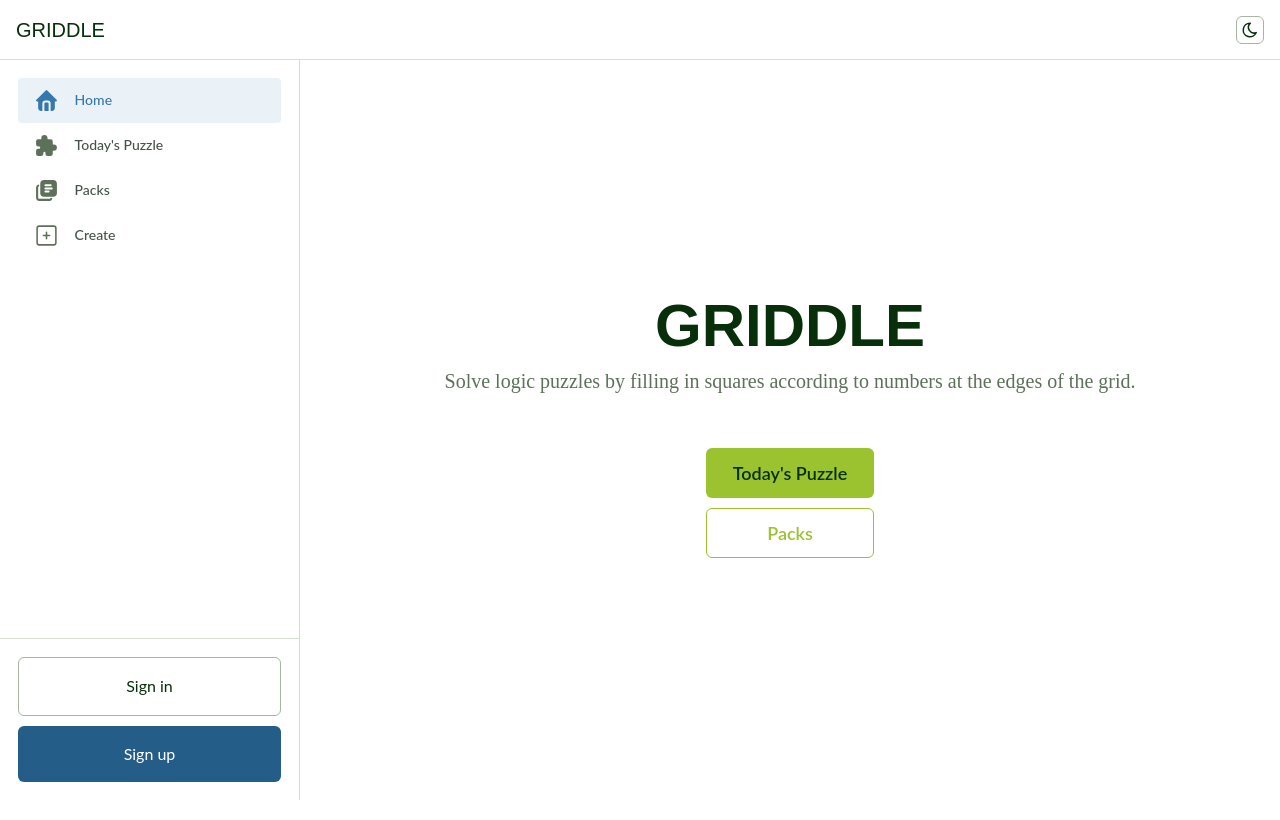
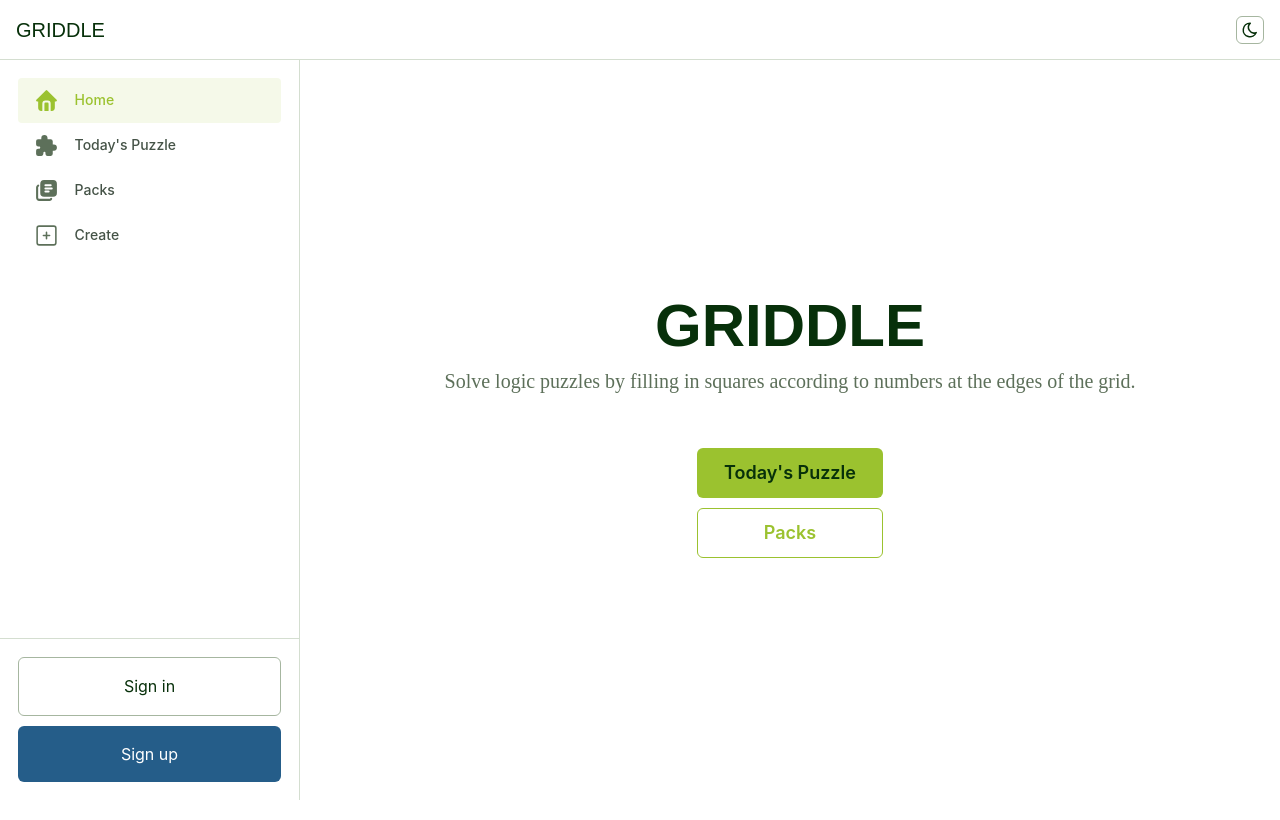
Before and after one commit to lewisgormanneale/griddle, a Next.js app: page / in a window 1280 px wide. Shown: the top 820 px of the page. Built offline with nearby package versions, Linux system fonts and the light colour scheme; no server answers; a web font is replaced by a local one.

Commit message:
navbar styling improvements

```diff
--- a/components/navbar/navbar-user.tsx
+++ b/components/navbar/navbar-user.tsx
@@ -23,6 +23,7 @@ export function NavbarUser({ close }: { close: () => void }) {
   const router = useRouter();
   const supabase = createClient();
   const [user, setUser] = useState<User | null>(null);
+  const [authLoading, setAuthLoading] = useState(true);
   const [opened, { toggle, close: closeMenu }] = useDisclosure(false);
   const isMobile = useMediaQuery('(max-width: 48em)');
   const userProfile = useCurrentUserProfile();
@@ -33,10 +34,12 @@ export function NavbarUser({ close }: { close: () => void }) {
   useEffect(() => {
     supabase.auth.getSession().then(({ data }) => {
       setUser(data.session?.user ?? null);
+      setAuthLoading(false);
     });
 
     const { data: listener } = supabase.auth.onAuthStateChange((_e, session) => {
       setUser(session?.user ?? null);
+      setAuthLoading(false);
     });
 
     return () => {
@@ -50,6 +53,15 @@ export function NavbarUser({ close }: { close: () => void }) {
     close();
     router.push('/');
   };
+
+  if (authLoading) {
+    return (
+      <Stack gap="xs">
+        <Skeleton height={36} radius="md" />
+        <Skeleton height={36} radius="md" />
+      </Stack>
+    );
+  }
 
   if (!user) {
     return (
--- a/components/navbar/navbar.module.css
+++ b/components/navbar/navbar.module.css
@@ -40,11 +40,11 @@
   &[data-active] {
     &,
     &:hover {
-      background-color: var(--mantine-color-blue-light);
-      color: var(--mantine-color-blue-light-color);
+      background-color: var(--mantine-color-moss-light);
+      color: var(--mantine-color-moss-light-color);
 
       .linkIcon {
-        color: var(--mantine-color-blue-light-color);
+        color: var(--mantine-color-moss-light-color);
       }
     }
   }
--- a/styles/theme.ts
+++ b/styles/theme.ts
@@ -233,7 +233,6 @@ export const theme: MantineThemeOverride = {
     to: 'lime',
     deg: 45,
   },
-  fontFamily: 'Lato',
   fontFamilyMonospace: 'Source Code Pro',
   headings: {
     fontFamily: 'Playfair Display',
```
